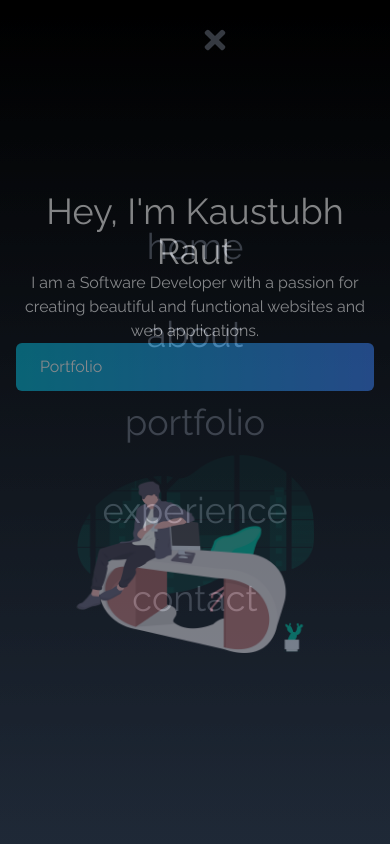
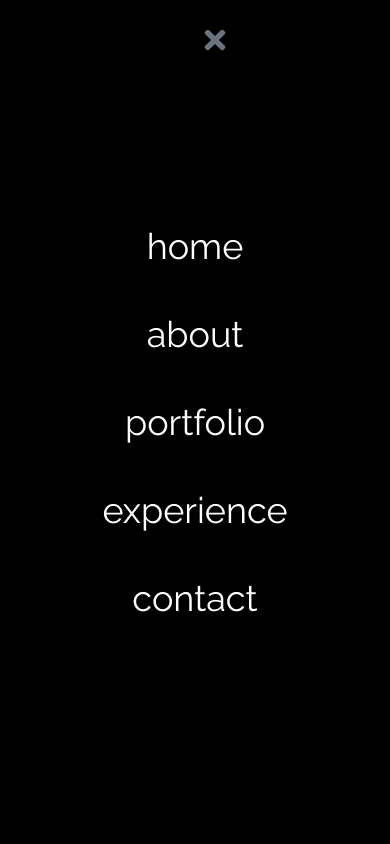
Before and after one commit to kaustubhraut2001/portfolio, a React (Vite) app: page / in a window 390 px wide. Both pictures are taken after a click on the element 223 px from the left and 40 px from the top of the page. Shown: the top 844 px of the page. Built offline with nearby package versions, Linux system fonts and the light colour scheme; some icons are missing; a web font is replaced by a local one.

Commit message:
css fixed for nav bar mobile screen

```diff
--- a/src/Components/NavBar.jsx
+++ b/src/Components/NavBar.jsx
@@ -42,7 +42,7 @@ const NavBar = () => {
   ];
 
   return (
-    <div className={`flex justify-between items-center w-full h-20 px-4 text-white bg-gray-300 fixed opacity-50`}>
+    <div className={`flex justify-between items-center w-full h-20 px-4 ${nav? "text-white bg-black" : "text-white bg-gray-300 fixed opacity-50"} `}>
       <div className={`w-24 md:w-auto  bg-gray-300 `}>
         <img src={Logo} alt="logo" className="w-full h-auto" />
       </div>
@@ -50,7 +50,7 @@ const NavBar = () => {
         {links.map((items) => (
           <li
             key={items.id}
-            className={`cursor-pointer capitalize font-medium text-black hover:scale-105 duration-200`}
+            className={`cursor-pointer capitalize font-medium text-black  hover:scale-105 duration-200`}
           >
             <Link to={items.link} smooth duration={500}>{items.link}</Link>
           </li>
@@ -73,7 +73,7 @@ const NavBar = () => {
       </div>
 
       {nav && (
-        <ul className="flex flex-col justify-center items-center absolute top-0 left-0 w-full h-screen bg-gradient-to-b from-black to-gray-800 text-gray-500">
+        <ul className="flex flex-col justify-center items-center absolute top-0 left-0 w-full h-screen  bg-black">
           {links.map((items) => (
             <li
               key={items.id}
```
